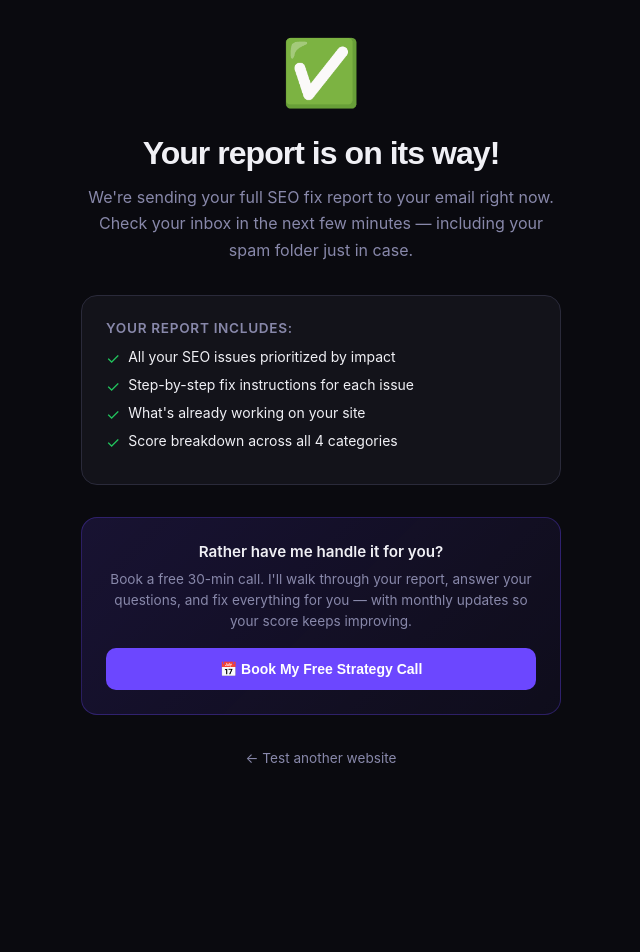
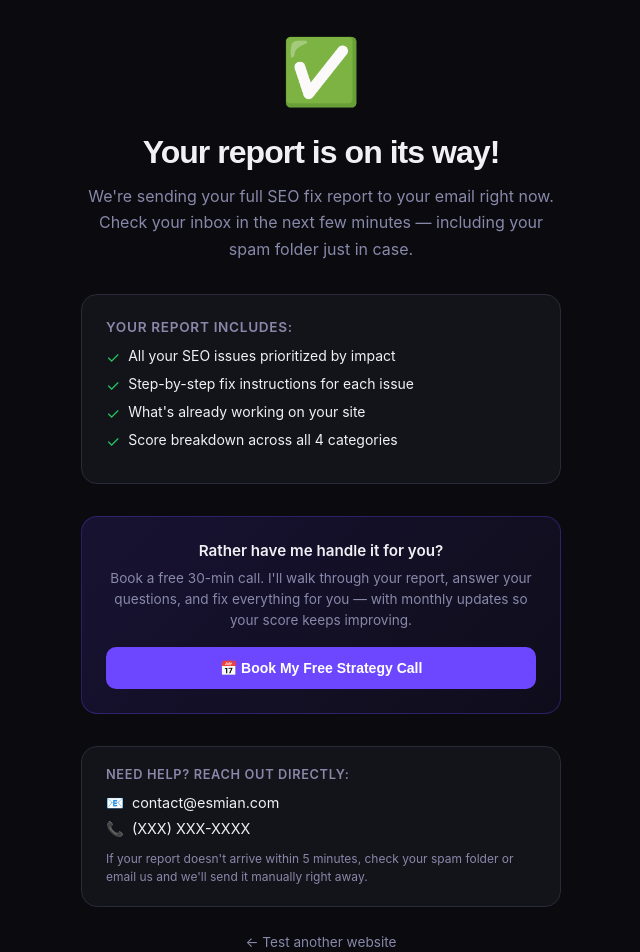
Before and after one commit to dmaier37/seo-score-tester, a Next.js app: page /success in a window 1280 px wide. Shown: the top 952 px of the page, without its empty margins (319-959 px from the left). Before the commit the page ends 800 px from the top, so only its background shows below. Built offline with nearby package versions, Linux system fonts and the light colour scheme.

Commit message:
Deploy v9: update success page, fix Resend lazy init, restore calendar link

```diff
--- a/app/success/page.tsx
+++ b/app/success/page.tsx
@@ -39,6 +39,21 @@ export default function SuccessPage() {
           </a>
         </div>
 
+        <div style={{ background: 'var(--surface)', border: '1px solid var(--border)', borderRadius: '16px', padding: '1.25rem 1.5rem', marginBottom: '1.5rem', textAlign: 'left' }}>
+          <p style={{ fontSize: '0.8rem', color: 'var(--muted)', textTransform: 'uppercase', letterSpacing: '0.05em', fontWeight: 600, marginBottom: '0.75rem' }}>Need help? Reach out directly:</p>
+          <div style={{ display: 'flex', flexDirection: 'column', gap: '0.5rem' }}>
+            <a href="mailto:contact@esmian.com" style={{ display: 'flex', alignItems: 'center', gap: '0.5rem', color: 'var(--text)', textDecoration: 'none', fontSize: '0.9rem' }}>
+              <span>📧</span> contact@esmian.com
+            </a>
+            <a href="tel:+1PLACEHOLDER" style={{ display: 'flex', alignItems: 'center', gap: '0.5rem', color: 'var(--text)', textDecoration: 'none', fontSize: '0.9rem' }}>
+              <span>📞</span> (XXX) XXX-XXXX
+            </a>
+          </div>
+          <p style={{ fontSize: '0.75rem', color: 'var(--muted)', marginTop: '0.75rem', lineHeight: 1.5 }}>
+            If your report doesn't arrive within 5 minutes, check your spam folder or email us and we'll send it manually right away.
+          </p>
+        </div>
+
         <a href="/" style={{ color: 'var(--muted)', fontSize: '0.85rem', textDecoration: 'none' }}>
           ← Test another website
         </a>
```
